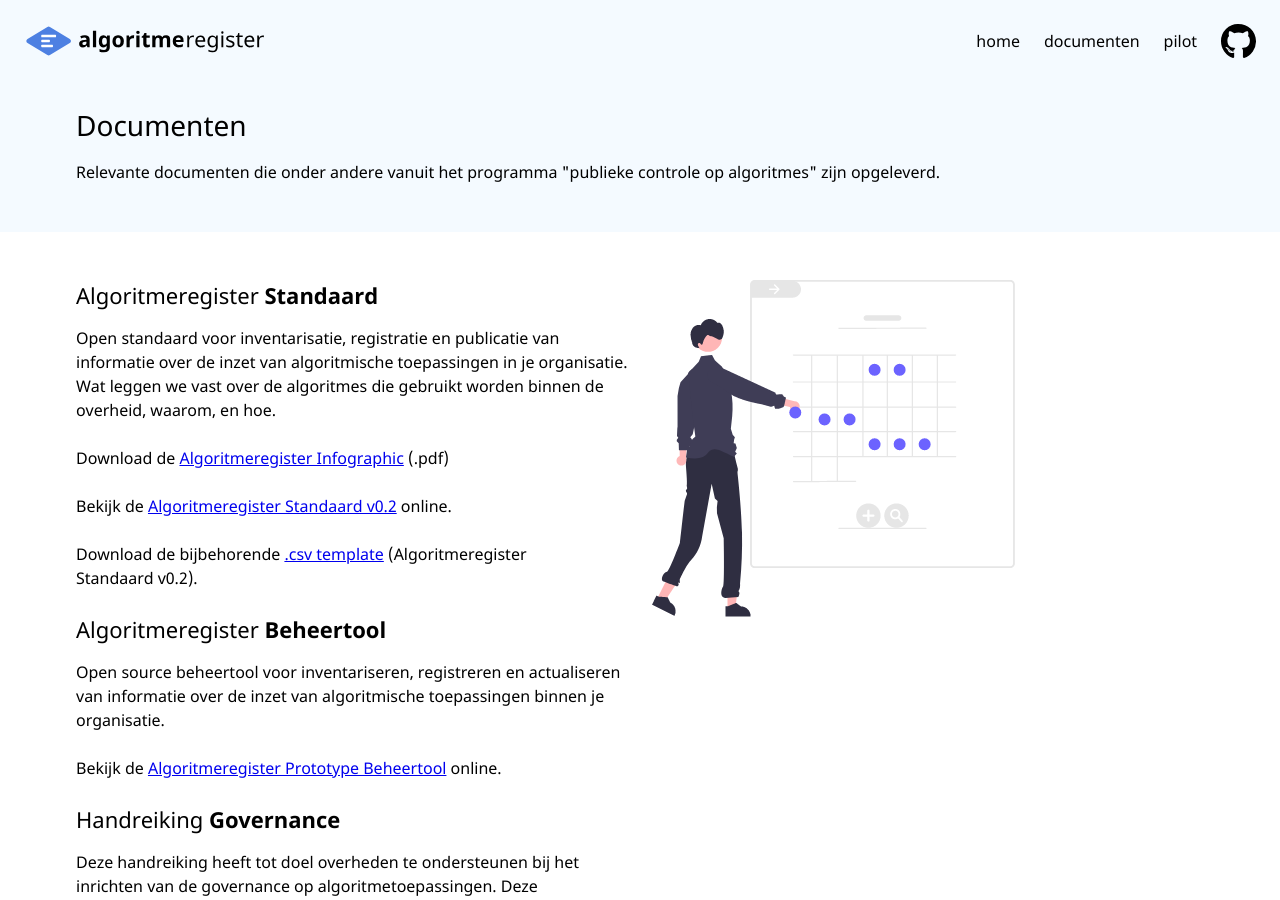
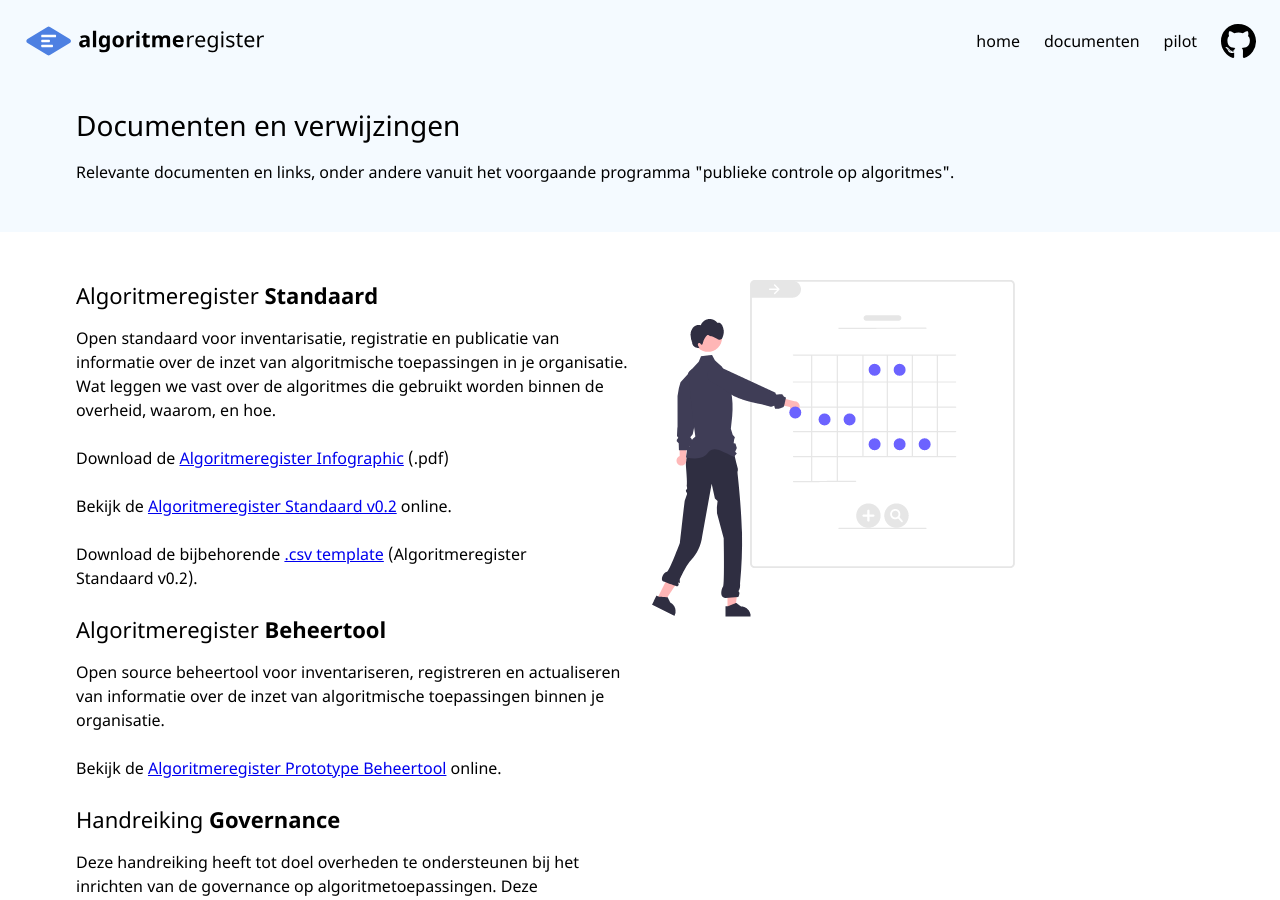
Before and after one commit to Algoritmeregister/algoritmeregister.github.io, a Jekyll site: the page built from documenten.md, in a window 1280 px wide and 900 px high. Built offline with Jekyll 4.4.1, drawn with Linux system fonts in a browser that asks for light colours.

Commit message:
add "links"

```diff
--- a/documenten.md
+++ b/documenten.md
@@ -1,7 +1,7 @@
 ---
 layout: default
-title: Documenten
-description: Relevante documenten die onder andere vanuit het programma "publieke controle op algoritmes" zijn opgeleverd.
+title: Documenten en verwijzingen
+description: Relevante documenten en links, onder andere vanuit het voorgaande programma "publieke controle op algoritmes".
 ---
 {% for doc in site.data.documenten %}
 ## {{ doc.title }}
```
